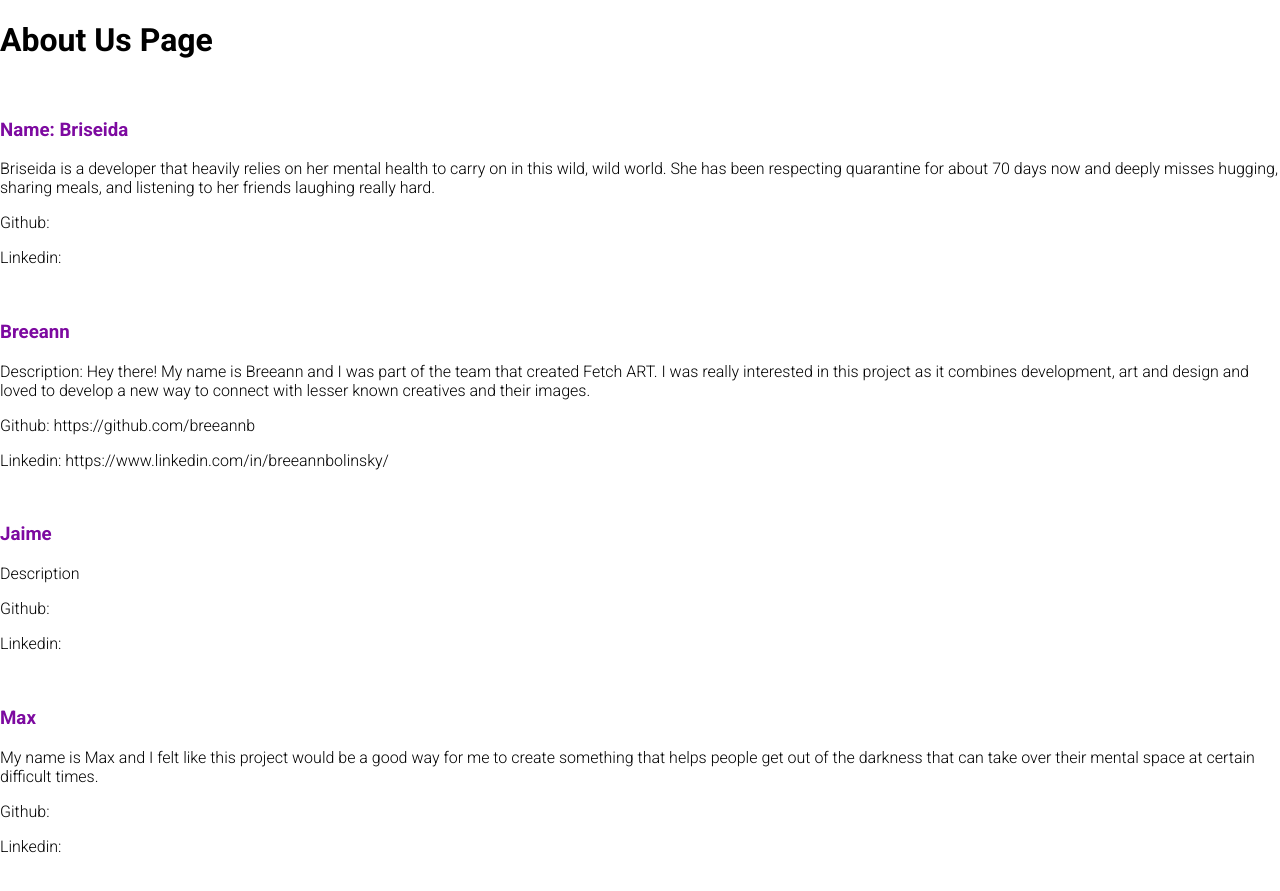
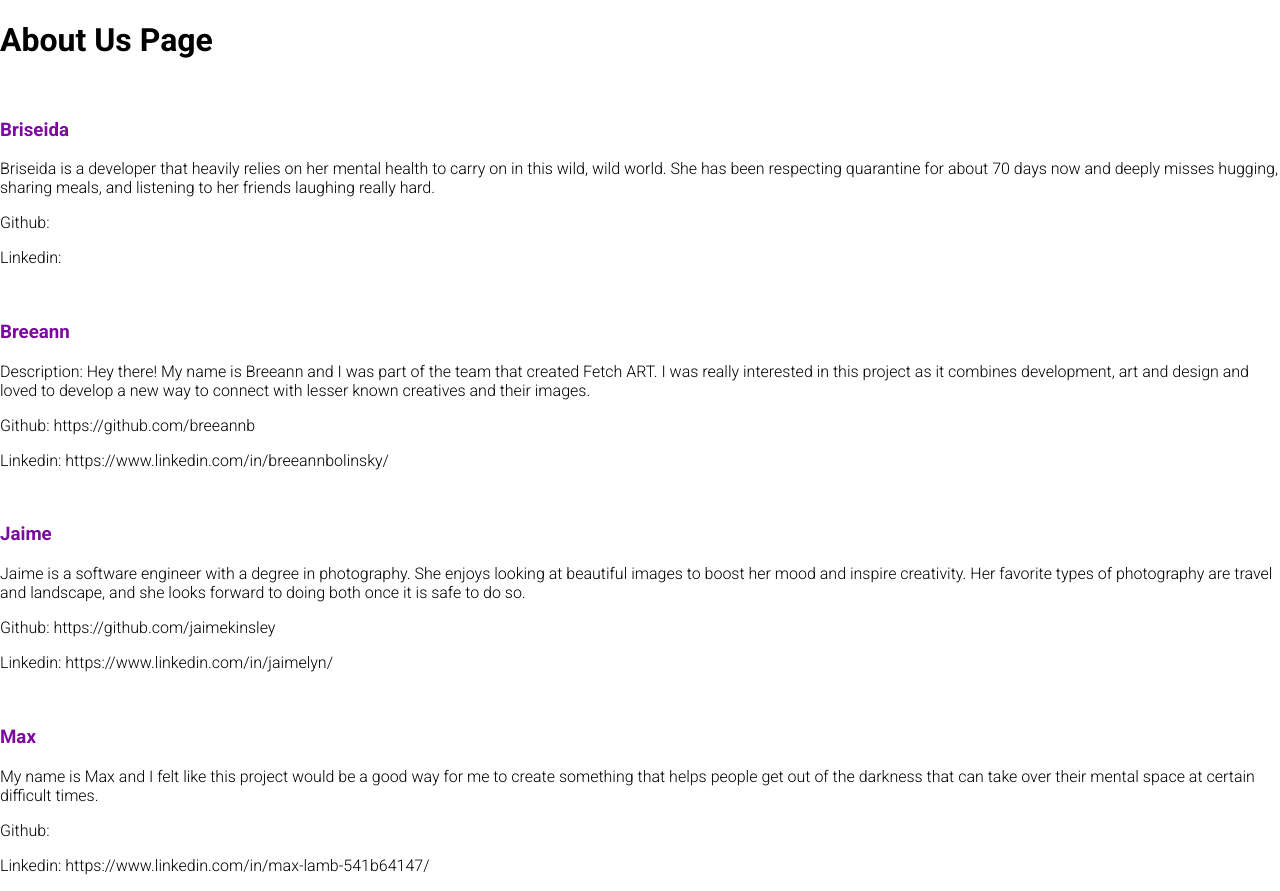
Before and after one commit to fetch-ART/fetch-art-fe, a React (Create React App) app: page /aboutus in a window 1280 px wide. Built offline with nearby package versions, Linux system fonts and the light colour scheme.

Commit message:
adding the readme details

```diff
--- a/src/AboutUs.js
+++ b/src/AboutUs.js
@@ -8,7 +8,7 @@ export default class AboutUs extends Component {
 
                 <div className="one-person">
                     <img src="" alt="" />
-                    <h3>Name: Briseida </h3>
+                    <h3>Briseida </h3>
                     <p>Briseida is a developer that heavily relies on her mental health to carry on in this wild, wild world. She has been respecting quarantine for about 70 days now and deeply misses hugging, sharing meals, and listening to her friends laughing really hard.</p>
                     <p>Github: </p>
                     <p>Linkedin: </p>
@@ -25,9 +25,9 @@ export default class AboutUs extends Component {
                 <div className="one-person">
                     <img src="" alt="" />
                     <h3>Jaime</h3>
-                    <p>Description</p>
-                    <p>Github: </p>
-                    <p>Linkedin: </p>
+                    <p>Jaime is a software engineer with a degree in photography. She enjoys looking at beautiful images to boost her mood and inspire creativity. Her favorite types of photography are travel and landscape, and she looks forward to doing both once it is safe to do so.</p>
+                    <p>Github: https://github.com/jaimekinsley</p>
+                    <p>Linkedin: https://www.linkedin.com/in/jaimelyn/</p>
                 </div>
 
                 <div className="one-person">
@@ -35,7 +35,7 @@ export default class AboutUs extends Component {
                     <h3>Max</h3>
                     <p>My name is Max and I felt like this project would be a good way for me to create something that helps people get out of the darkness that can take over their mental space at certain difficult times.</p>
                     <p>Github: </p>
-                    <p>Linkedin: </p>
+                    <p>Linkedin: https://www.linkedin.com/in/max-lamb-541b64147/</p>
                 </div>
 
 
```
